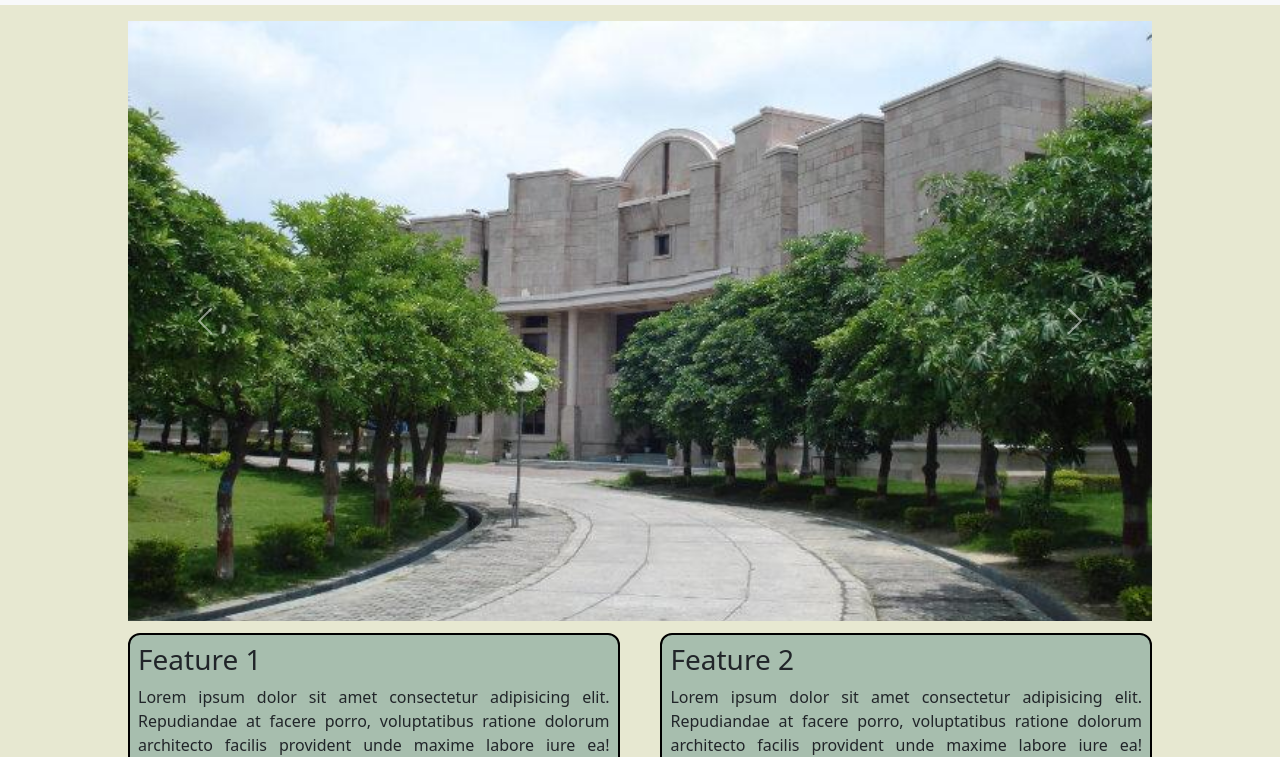
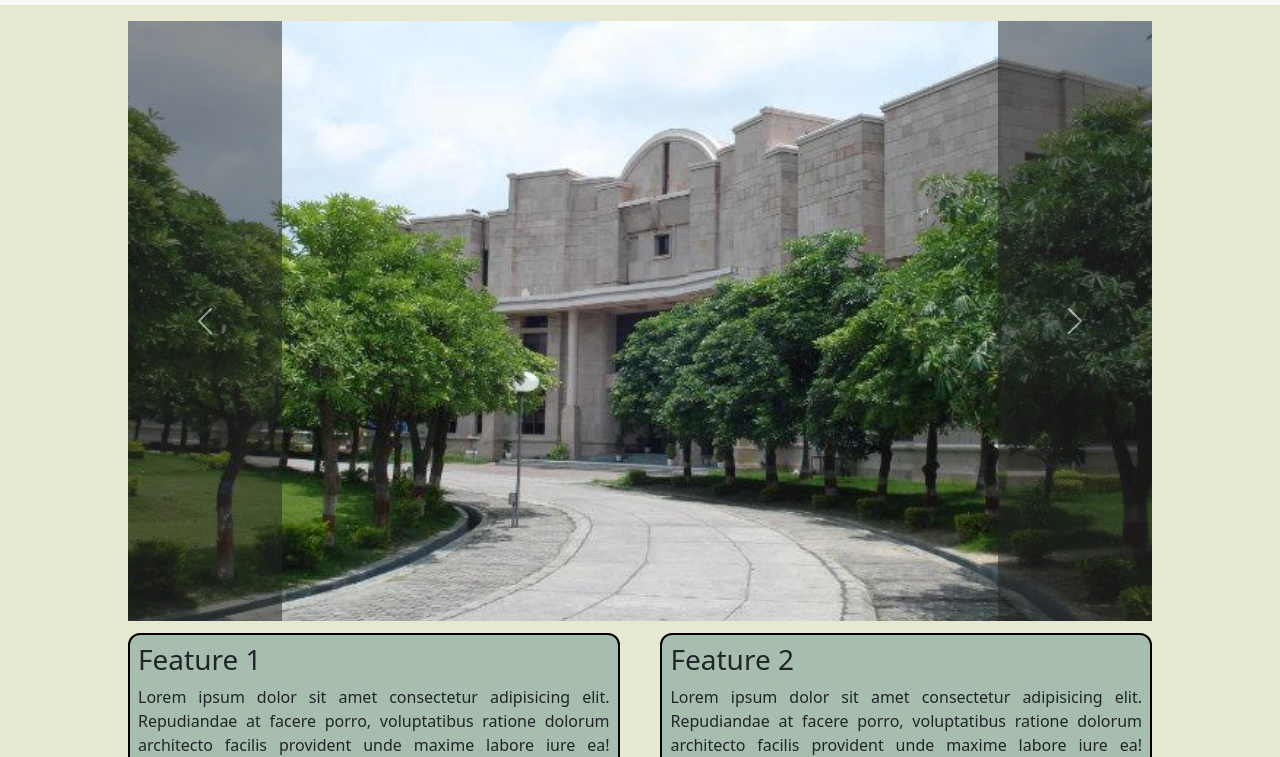
Before and after one commit to rohit-b22/webapp1, a website: page index.html in a window 1280 px wide. Shown: the part 51-808 px from the top of the page. Drawn offline with nearby package versions, Linux system fonts and the light colour scheme.

Commit message:
modified carousel

```diff
--- a/index.html
+++ b/index.html
@@ -60,6 +60,7 @@
           type="button"
           data-bs-target="#carouselExample"
           data-bs-slide="prev"
+          style="color: black; background-color: #222;"
         >
           <span class="carousel-control-prev-icon" aria-hidden="true"></span>
           <span class="visually-hidden">Previous</span>
@@ -69,6 +70,7 @@
           type="button"
           data-bs-target="#carouselExample"
           data-bs-slide="next"
+          style="color: black; background-color: #222;"
         >
           <span class="carousel-control-next-icon" aria-hidden="true"></span>
           <span class="visually-hidden">Next</span>
```
